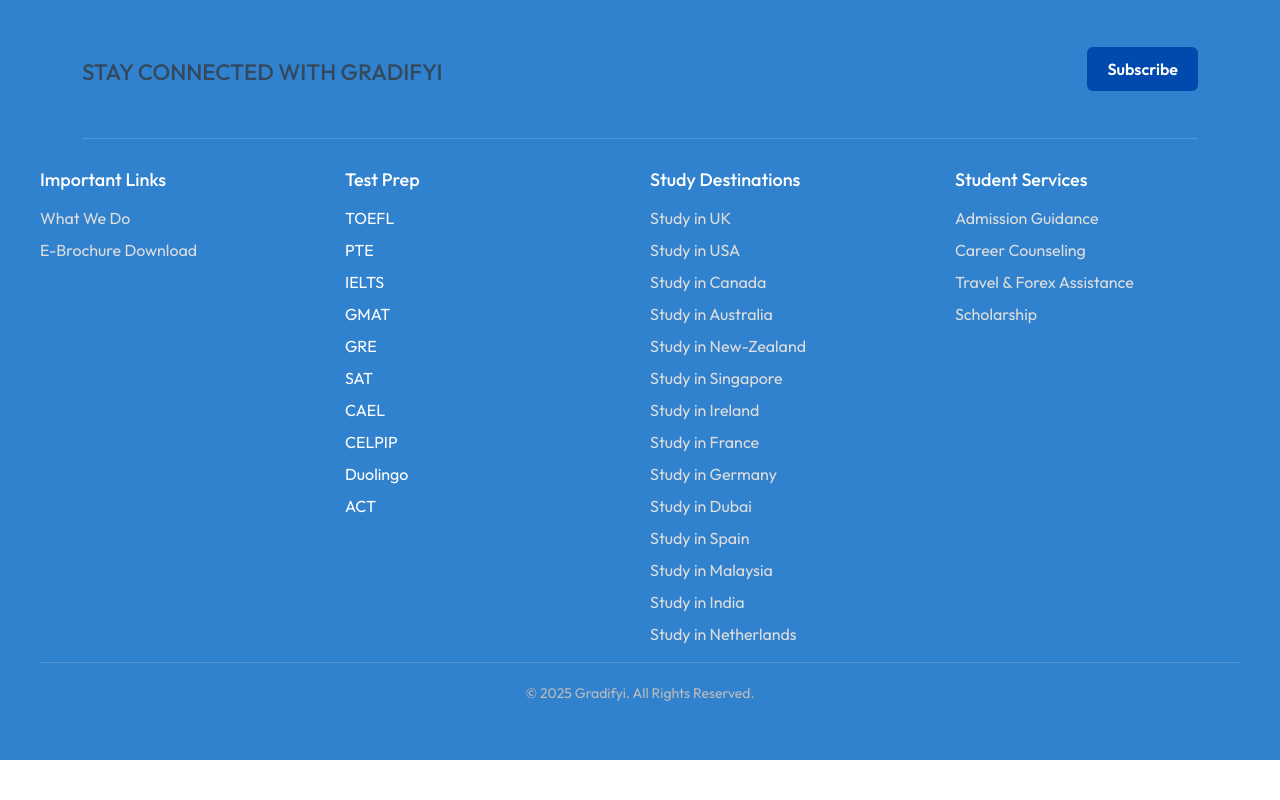
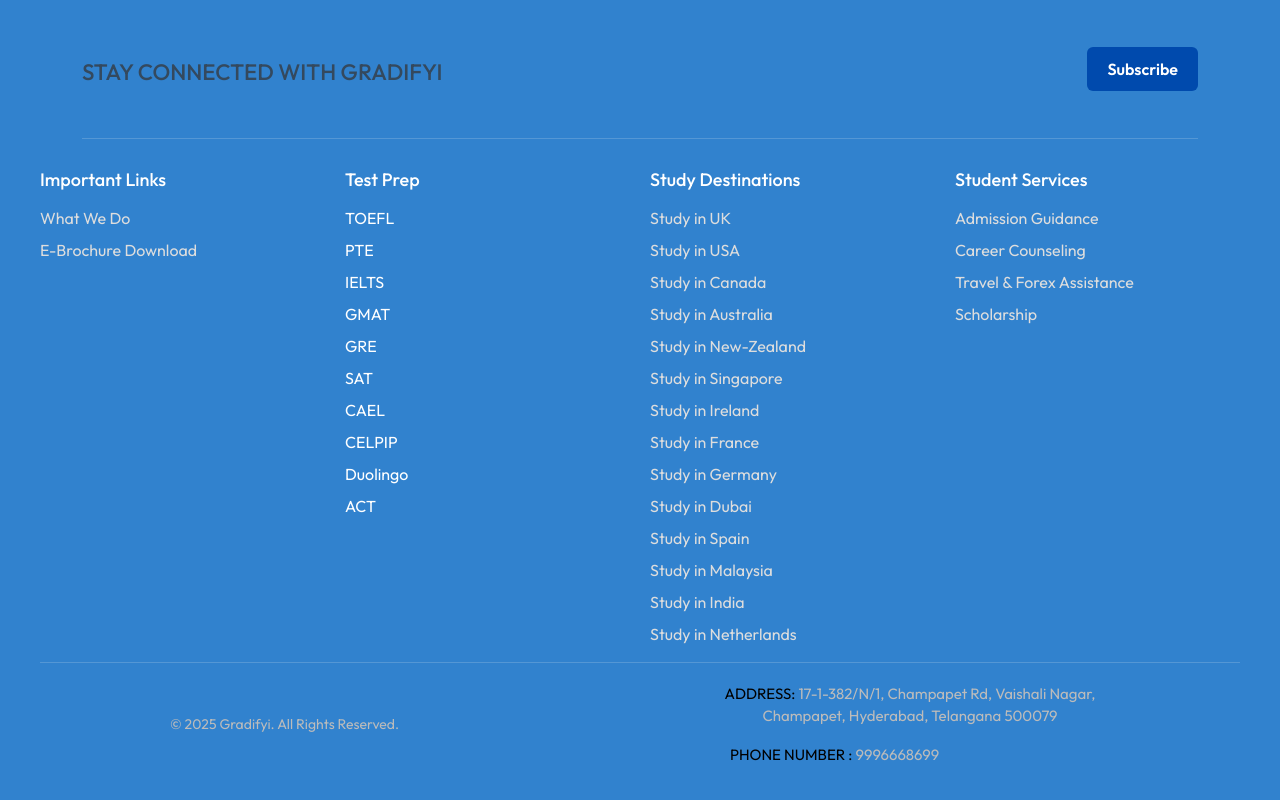
Before and after one commit to lonewolf9870/gradifyi-app, a React (Vite) app in the folder frontend/: page / in a window 1280 px wide. Shown: the part 2074-2874 px from the top of the page. Before the commit the page ends 2834 px from the top, so only its background shows below. Built offline with nearby package versions, Linux system fonts and the light colour scheme.

Commit message:
final commit 3

```diff
--- a/frontend/src/App.jsx
+++ b/frontend/src/App.jsx
@@ -182,9 +182,8 @@
             </div>
             {links && links.length > 0 && (
               <div
-                className={`mobile-dropdown-menu ${
-                  mobileDropdowns[key] ? "active" : ""
-                }`}
+                className={`mobile-dropdown-menu ${mobileDropdowns[key] ? "active" : ""
+                  }`}
               >
                 {links.map(({ label, path }) => (
                   <Link
@@ -244,7 +243,7 @@
         <div className="footer-header">
           <h3>Stay Connected with Gradifyi</h3>
           <Link to={"/contact-us"}>
-          <button className="subscribe-button">Subscribe</button>
+            <button className="subscribe-button">Subscribe</button>
           </Link>
         </div>
 
@@ -281,7 +280,7 @@
                 "ACT",
               ].map((test) => (
                 <li key={test}>
-                    {test}
+                  {test}
                 </li>
               ))}
             </ul>
@@ -346,6 +345,11 @@
 
         <div className="footer-bottom">
           <p>© {new Date().getFullYear()} Gradifyi. All Rights Reserved.</p>
+          <div className="address">
+            <p><span>ADDRESS: </span>
+              17-1-382/N/1, Champapet Rd, Vaishali Nagar, Champapet, Hyderabad, Telangana 500079</p>
+              <p><span>PHONE NUMBER : </span>9996668699</p>
+          </div>
         </div>
       </footer>
     </div>
--- a/frontend/src/styles/App.css
+++ b/frontend/src/styles/App.css
@@ -314,10 +314,33 @@
 
 .footer-bottom {
   margin-top: 20px;
+  padding:0px 150px;
   font-size: 14px;
   color: #bbb;
+  display: flex;
+  justify-content: space-between;
+  align-items: center;
 }
 
+.address{
+  display: flex;
+  flex-direction: column;
+  align-items: flex-start;
+  width:400px;
+}
+
+.address span{
+  color: black;
+  font-size: 15px;
+}
+
+.address p{
+  font-size:15px;
+}
+
+.address p:last-of-type span{
+  padding-left:20px;
+}
 /* ===== Responsive Design ===== */
 @media (max-width: 1024px) {
   .app-header {
```
